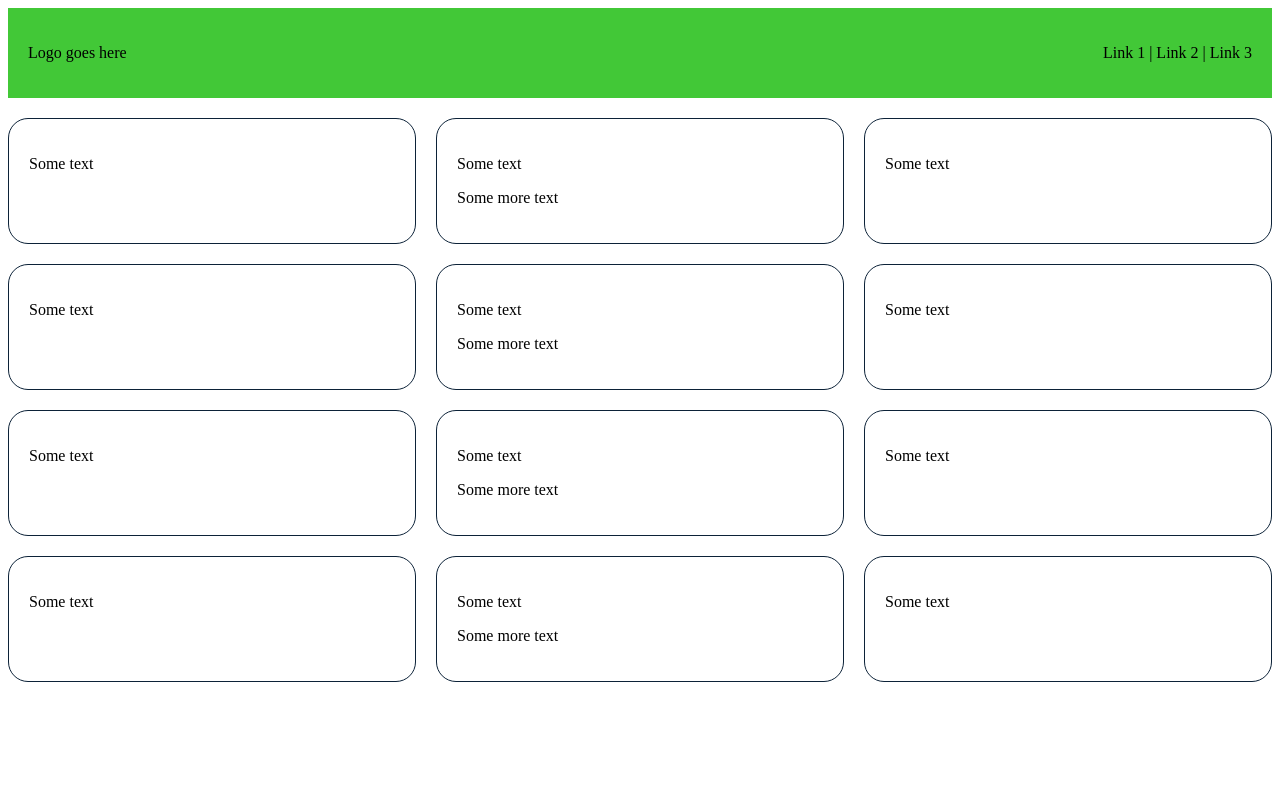
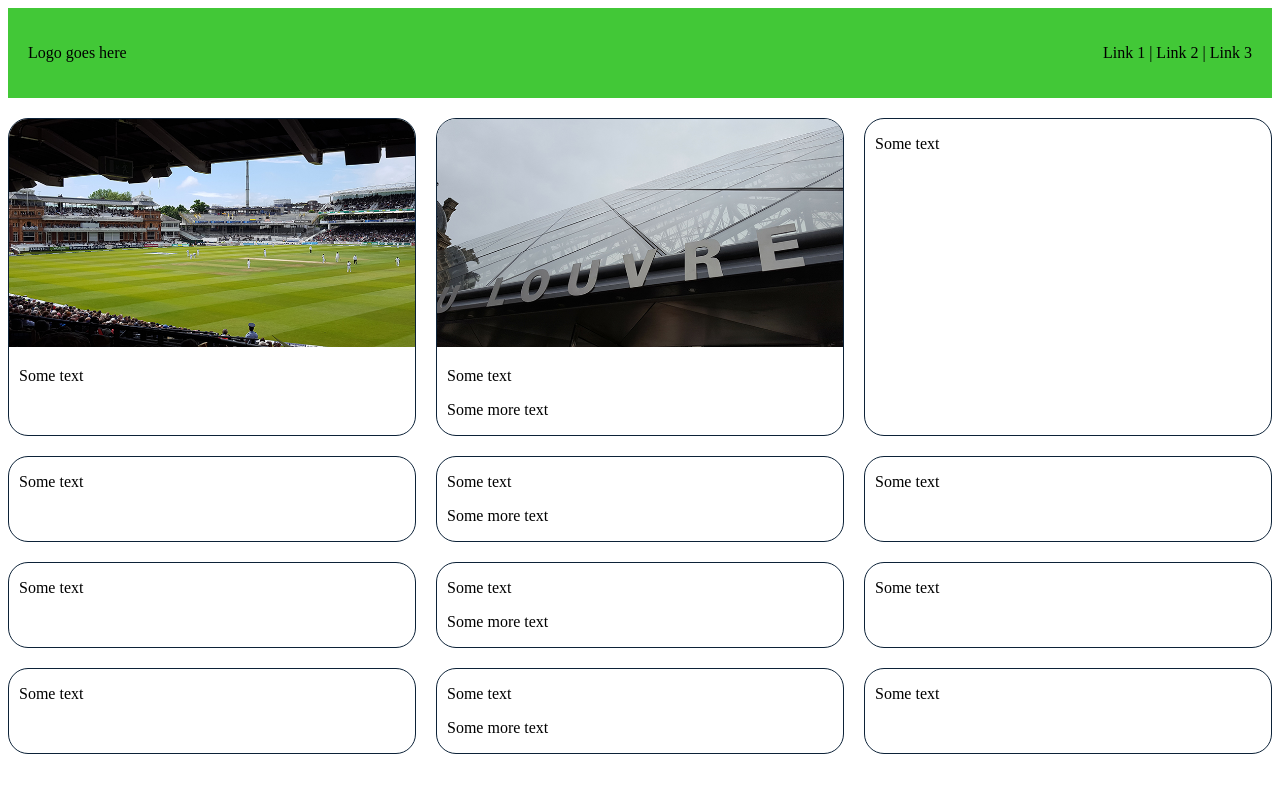
Before and after one commit to standrewscollege2018/2020-year-11-web-design-classwork-JLeeNZ-student, a PHP site: page /grid.html in a window 1280 px wide. Run offline with PHP 8.4, Linux system fonts and the light colour scheme.

Commit message:
Grid - images in cards
Images in cards resize and corners rounded.  Margin-left used to format text in cards

```diff
--- a/grid-demo/grid.html
+++ b/grid-demo/grid.html
@@ -25,9 +25,11 @@
     <div class="content-container">
       <!-- row 1 -->
       <div class="card">
+        <img src="images/lords.jpg" alt="Lords cricket ground">
         <p>Some text</p>
       </div>
       <div class="card">
+        <img src="images/louvre.jpg" alt="Louvre museum">
         <p>Some text</p>
         <p>Some more text</p>
       </div>
--- a/grid-demo/styles.css
+++ b/grid-demo/styles.css
@@ -33,5 +33,16 @@
 .card {
   border: 1px solid rgb(12, 34, 56);
   border-radius: 20px;
-  padding: 20px;
+  /* padding: 20px; */
+  overflow: hidden;
 }
+
+/* Dealing with images in cards */
+.card > img {
+  max-width: 100%;
+  height: auto;
+}
+
+.card > p {
+  margin-left: 10px;
+}
```
